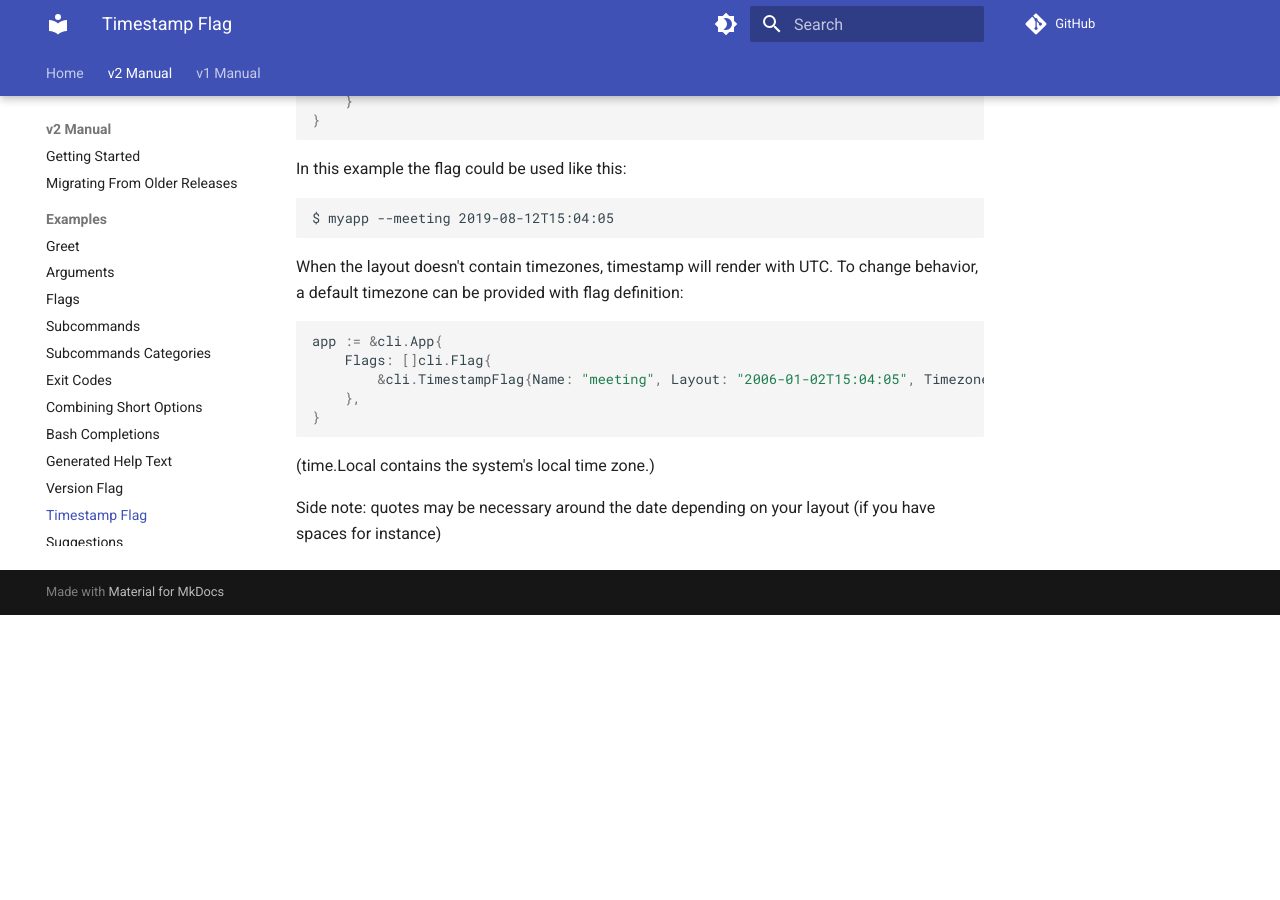
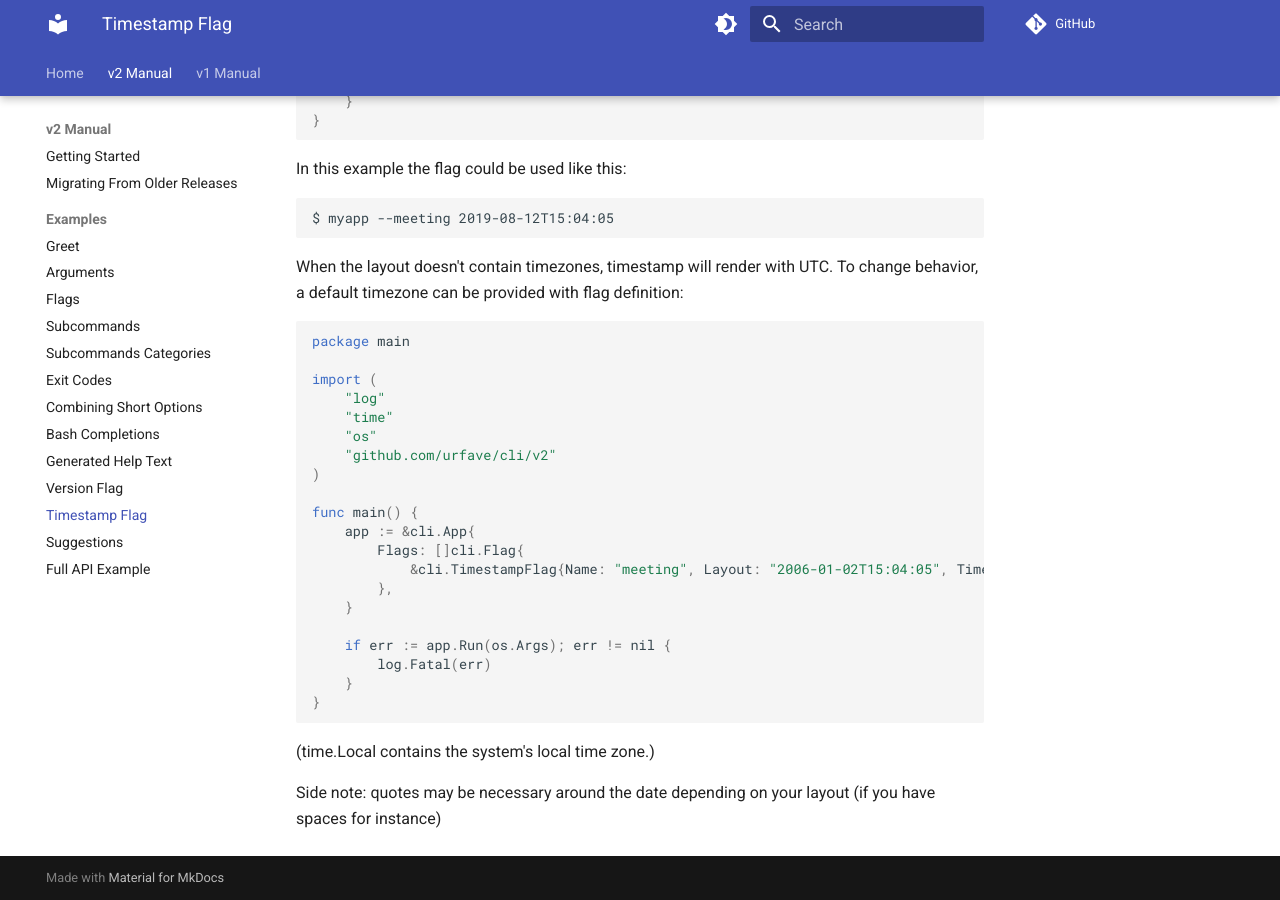
Before and after one commit to urfave/cli, an MkDocs documentation site: the page built from docs/v2/examples/timestamp-flag.md, in a window 1280 px wide and 900 px high, scrolled down 666 px. Built offline with MkDocs 1.6.1 and Material for MkDocs 9.7.7, drawn with Linux system fonts in a browser that asks for light colours; comment, search, counter and statistics services are not loaded; before the commit the page ends 1281 px from its top, so only the background shows below that.

Commit message:
Fix tests

````diff
--- a/docs/v2/examples/timestamp-flag.md
+++ b/docs/v2/examples/timestamp-flag.md
@@ -51,10 +51,25 @@
 change behavior, a default timezone can be provided with flag definition:
 
 ```go
-app := &cli.App{
-	Flags: []cli.Flag{
-		&cli.TimestampFlag{Name: "meeting", Layout: "2006-01-02T15:04:05", Timezone: time.Local},
-	},
+package main
+
+import (
+	"log"
+	"time"
+	"os"
+	"github.com/urfave/cli/v2"
+)
+
+func main() {
+	app := &cli.App{
+		Flags: []cli.Flag{
+			&cli.TimestampFlag{Name: "meeting", Layout: "2006-01-02T15:04:05", Timezone: time.Local},
+		},
+	}
+
+	if err := app.Run(os.Args); err != nil {
+		log.Fatal(err)
+	}
 }
 ```
 
````
